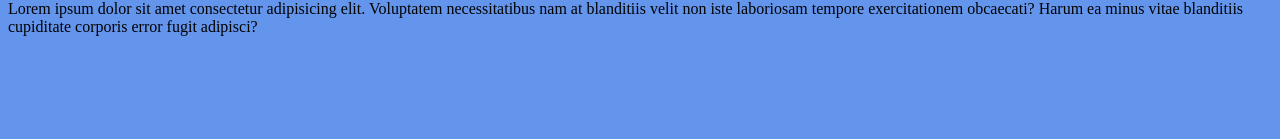
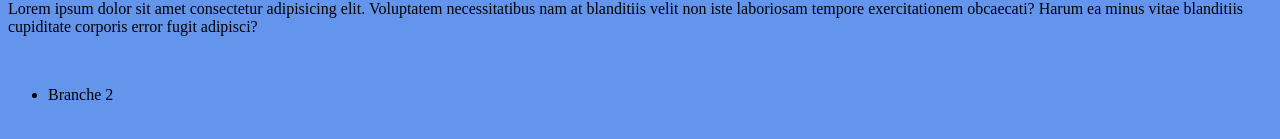
Before and after one commit to Hasnioui-Ysf/FirstRepo, a plain HTML site: page html/index2.html in a window 1280 px wide. Shown: the part 449-588 px from the top of the page. Drawn offline with Linux system fonts and the light colour scheme.

Commit message:
Branche2

```diff
--- a/html/index2.html
+++ b/html/index2.html
@@ -13,5 +13,9 @@
     <h3 style="text-align: center; color: white;"> Tester la création de la seconde branche </h3>
     <br><br>
     <p>Lorem ipsum dolor sit amet consectetur adipisicing elit. Voluptatem necessitatibus nam at blanditiis velit non iste laboriosam tempore exercitationem obcaecati? Harum ea minus vitae blanditiis cupiditate corporis error fugit adipisci?</p>
+    <br>
+    <ul>
+        <li>Branche 2</li>
+    </ul>
 </body>
 </html>
```
